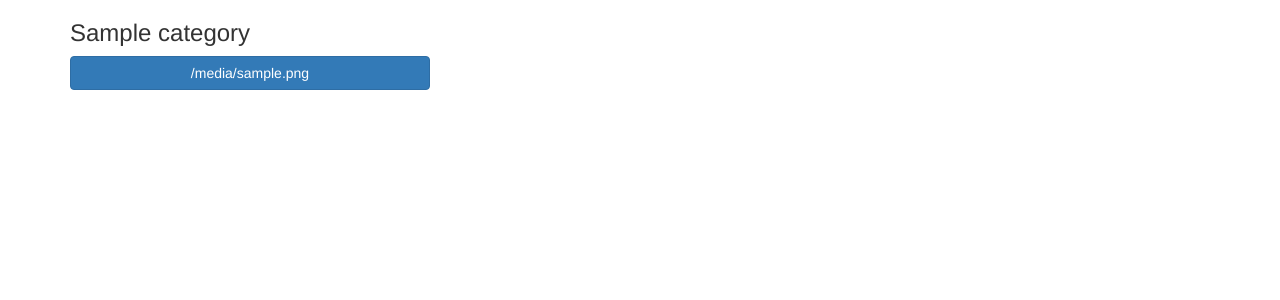
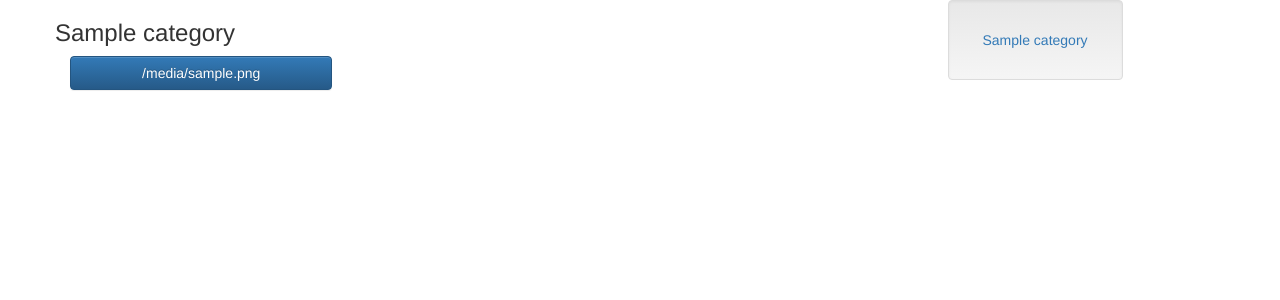
Before and after one commit to nbonfire/simplesoundboard, a Flask app: template templates/soundboard.html in a window 1280 px wide. Shown: the top 300 px of the page. Run offline with Flask 2, Linux system fonts and the light colour scheme; the template is opened without the code that fills it: most values are stand-ins (such as "Sample title", 1, 10 or a date in 2020); some libraries are stand-ins or nearby versions.

Commit message:
updated html
added categories and sidebar

```diff
--- a/templates/base.html
+++ b/templates/base.html
@@ -9,14 +9,17 @@
 	<link rel="shortcut icon" href="/images/favicon.ico" type="image/x-icon">
 	<link rel="apple-touch-icon" href="/images/apple-touch-icon.png">
 
-    <link rel="stylesheet" href="https://netdna.bootstrapcdn.com/bootstrap/3.0.0-rc1/css/bootstrap.min.css">
+    <link rel="stylesheet" href="https://netdna.bootstrapcdn.com/bootstrap/3.0.0/css/bootstrap.min.css">
+    <link rel="stylesheet" href="//netdna.bootstrapcdn.com/bootstrap/3.0.0/css/bootstrap-theme.min.css">
 
-    <script type="text/javascript" src="{{ jqueryurl }}"></script>
-    <script type="text/javascript" src="https://netdna.bootstrapcdn.com/bootstrap/3.0.0-rc1/js/bootstrap.min.js"></script>
     {% block head %}
     {% endblock %}
 </head>
 <body>
     {% block body %}
     {% endblock %}
+    <script type="text/javascript" src="{{ jqueryurl }}"></script>
+    <script type="text/javascript" src="https://netdna.bootstrapcdn.com/bootstrap/3.0.0/js/bootstrap.min.js"></script>
+    {% block script %}
+    {% endblock %}
 </body>
--- a/templates/soundboard.html
+++ b/templates/soundboard.html
@@ -1,9 +1,19 @@
 {% extends "base.html" %}
 {% block title %}Game Night Soundboard{% endblock %}
 {% block body %}
+
+
+
+  <!-- -->
+
 	<div class="container">
+	<div class="row row-offcanvas row-offcanvas-right">
+        <div class="col-xs-12 col-sm-9">
+          <!--p class="pull-right visible-xs">
+            <button type="button" class="btn btn-primary btn-xs" data-toggle="offcanvas">Toggle nav</button>
+          </p-->
 	{% for filenames in filenamesandcategories %}
-		<div class="row"><div class="col-xs-12 col-md-12 col-lg-12"><h3>{{ filenames['category'] }}</h3></div>
+		<section id='{{filenames['category']}}'><div class="row"><!--div class="col-xs-12 col-md-12 col-lg-12"--><h3>{{ filenames['category'] }}</h3><!--/div-->
 			{% for filename in filenames['files'] %}
 			<div class="col-xs-4 col-md-4 col-lg-4">
 
@@ -11,11 +21,27 @@
 			</div>
 			{% endfor %}
 		</div>
+		</section>
 	{% endfor %}
 	</div>
+<!-- -->
+<div class="col-xs-6 col-sm-3 sidebar-offcanvas" id="sidebar" role="navigation">
+          <div class="well sidebar-nav">
+            <ul class="nav">
+      {% for category in filenamesandcategories %}
+        <li><a href="#{{ category['category']}}">{{ category['category']}}</a></li>
+      {% endfor %}
+      </ul>
 
+</div>
+  </div>
+</div>
+<!-- -->
+{% endblock %}
+{% block script %}
 	<script type="text/javascript">
 	(function($) {
+
   var IS_IOS = /iphone|ipad/i.test(navigator.userAgent);
   $.fn.nodoubletapzoom = function() {
     if (IS_IOS)
@@ -34,6 +60,9 @@
   };
 })(jQuery);
 		$(function(){
+			$('[data-toggle=offcanvas]').click(function() {
+    		$('.row-offcanvas').toggleClass('active');
+  		});
 			$('.sound').nodoubletapzoom();
 			$('.sound').click(function(){
 				var filepicked = $(this).val();
@@ -50,4 +79,9 @@
 		})
 
 	</script>
+	<style type="text/css">
+		.well.sidebar-nav {
+			position: fixed;
+		}
+	</style>
 {% endblock %}
```
